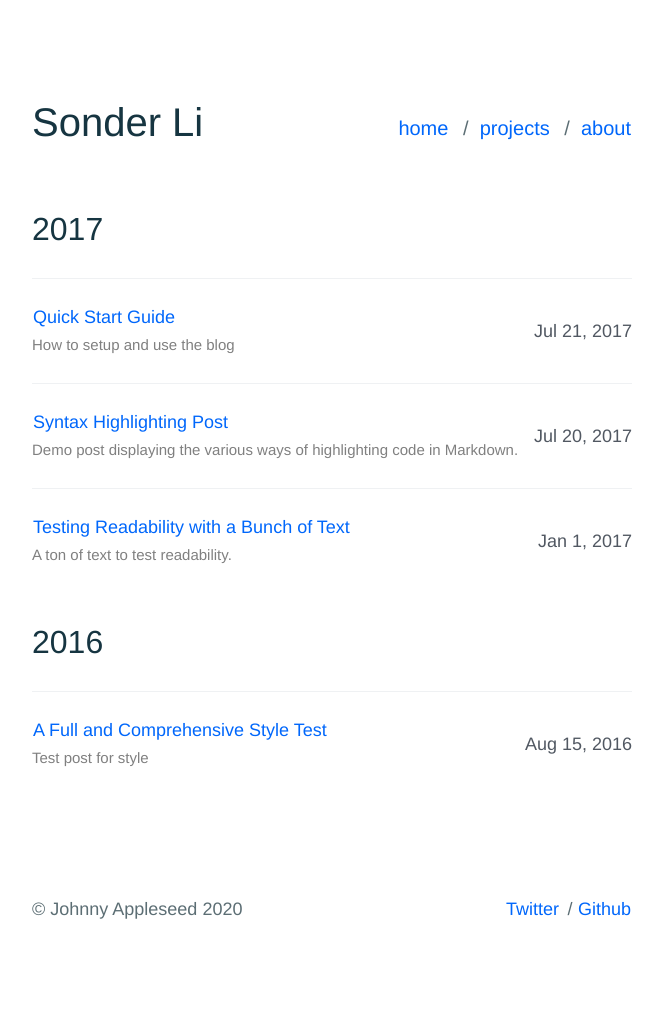
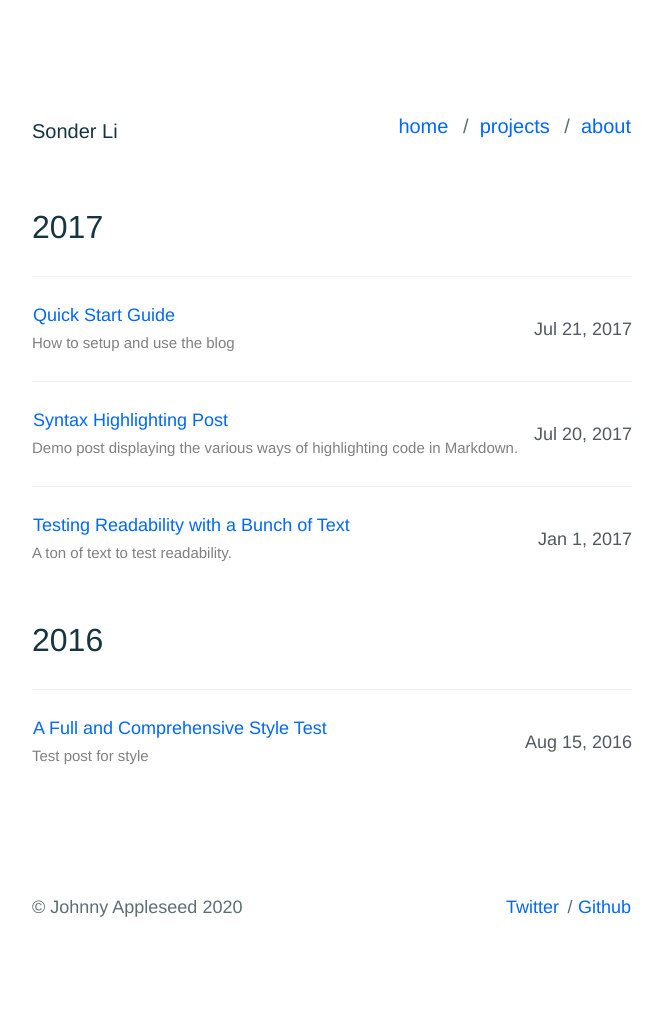
Before and after one commit to sumchuenli/sumchuenli.github.io, a Jekyll site: the page built from index.html, in a window 1280 px wide. Shown: the whole page, without its empty margins (308-971 px from the left). Built offline with Jekyll 4.4.1, drawn with Linux system fonts in a browser that asks for light colours.

Commit message:
Update _page.scss

```diff
--- a/_sass/components/_page.scss
+++ b/_sass/components/_page.scss
@@ -9,7 +9,7 @@
      align-items: baseline;
 
      h1 {
-         font-size: 4em;
+         font-size: bold;
          font-weight: 400;
          color: $c-base__02;
          float: left;
```
